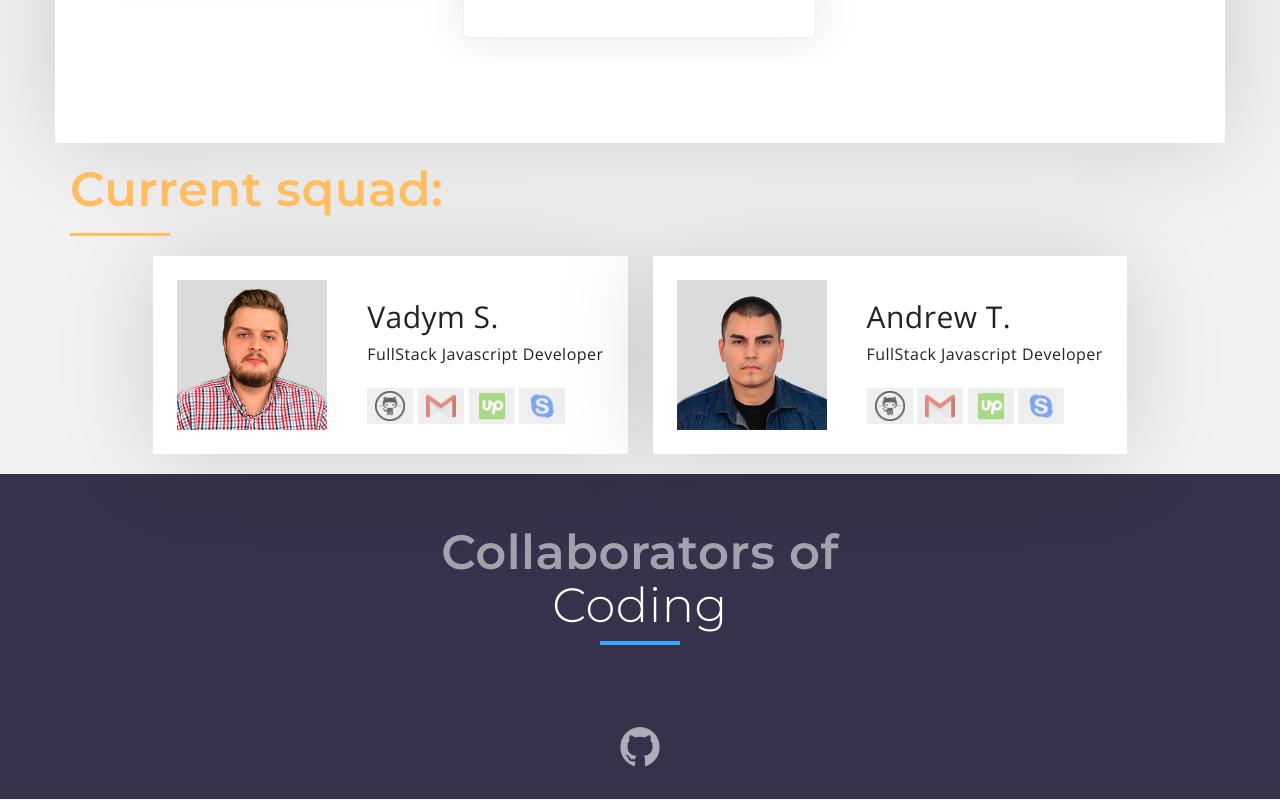
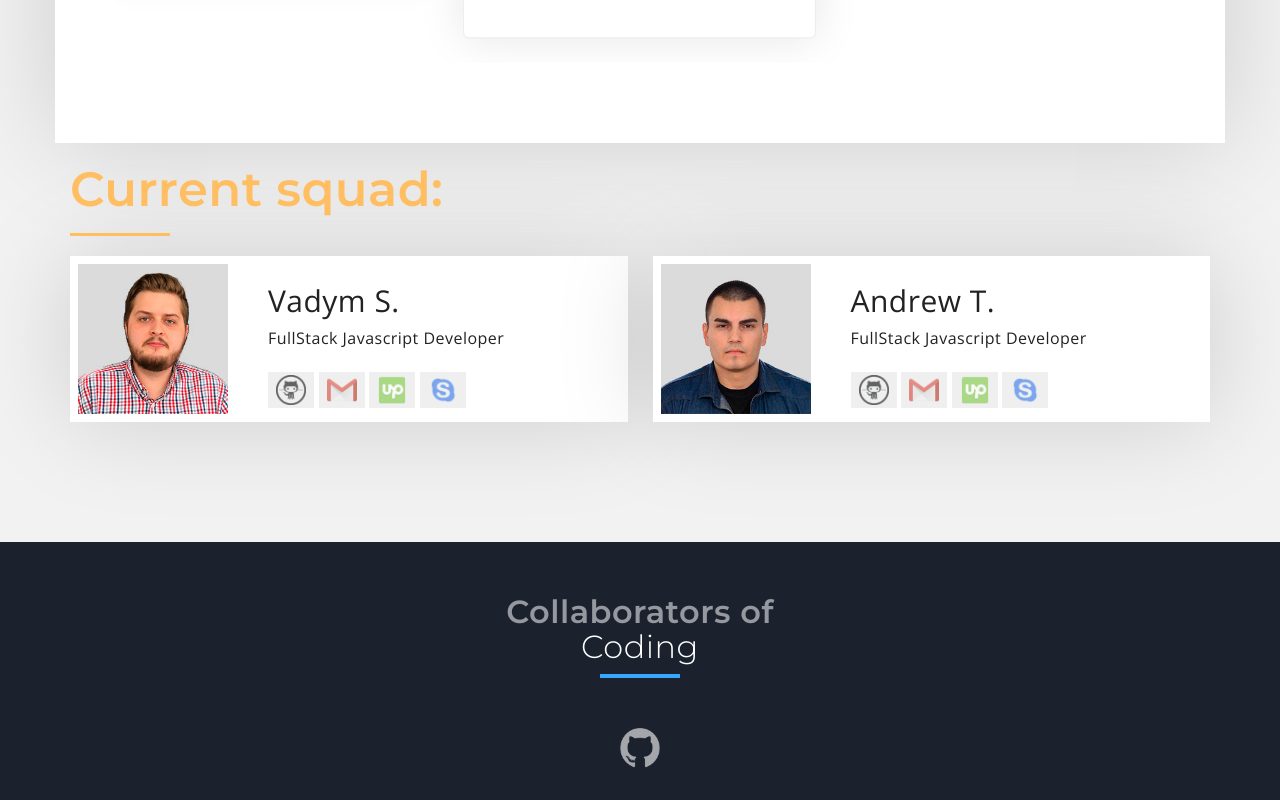
Before and after one commit to CollaboratorsCoding/CollaboratorsCoding.github.io, a plain HTML site: page index.html in a window 1280 px wide. Shown: the part 1735-2535 px from the top of the page. Drawn offline with nearby package versions, Linux system fonts and the light colour scheme.

Commit message:
refactor

```diff
--- a/css/style.css
+++ b/css/style.css
@@ -53,12 +53,7 @@ img {
 header.hero {
   background-color: #7f53ac;
   background-image: linear-gradient(
-    315deg,
-    #e975a8,
-    #a553ac,
-    #7f53ac,
-    #9921e8,
-    #9921e8
+    315deg,#36374e, #0f1523, #192229, #3b3954, #405d58
   );
 
   background-size: 400% 400%;
@@ -348,11 +343,13 @@ h1.heading.pink:after {
 
 .collaborators-wrapper {
   display: flex;
+  margin-bottom: 100px;
 }
 .collaborator-card {
   background: #fff;
   box-shadow: 0 0 100px rgba(0, 0, 0, 0.15);
-  padding: 1.5em;
+  width: inherit;
+  padding: .5em;
   display: flex;
   margin: 20px 0;
   margin-left: 25px;
@@ -389,14 +386,14 @@ h1.heading.pink:after {
 }
 /* Footer */
 .footer {
-  background-color: #37324b;
+  background-color: #1c222d;
   padding: 2em;
 }
 .footer h1 {
   font-family: 'Montserrat', sans-serif;
   font-weight: 600;
-  font-size: 3em;
-  color: #a3a1ac;
+  font-size: 2em;
+  color: #9698a0;
   margin-bottom: 2em;
 }
 .footer h1 span {
--- a/index.html
+++ b/index.html
@@ -268,8 +268,7 @@
               </div>
             </div>
           </div>
-        <div class="container-fluid">
-          <div class="collaborators-wrapper">
+          <div class="collaborators-wrapper container">
 
                 <div class="collaborator-card">
                   <div class="image">
```
